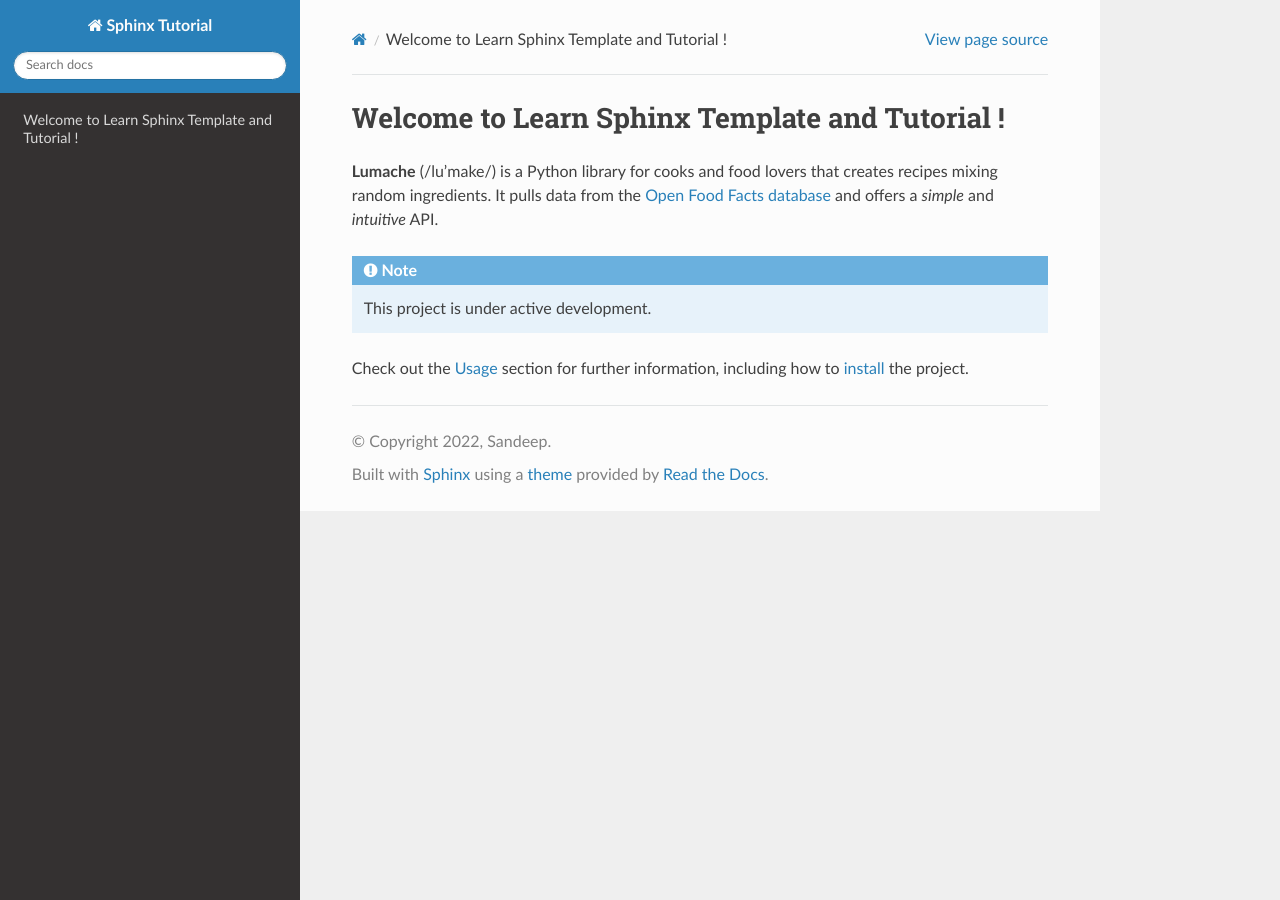
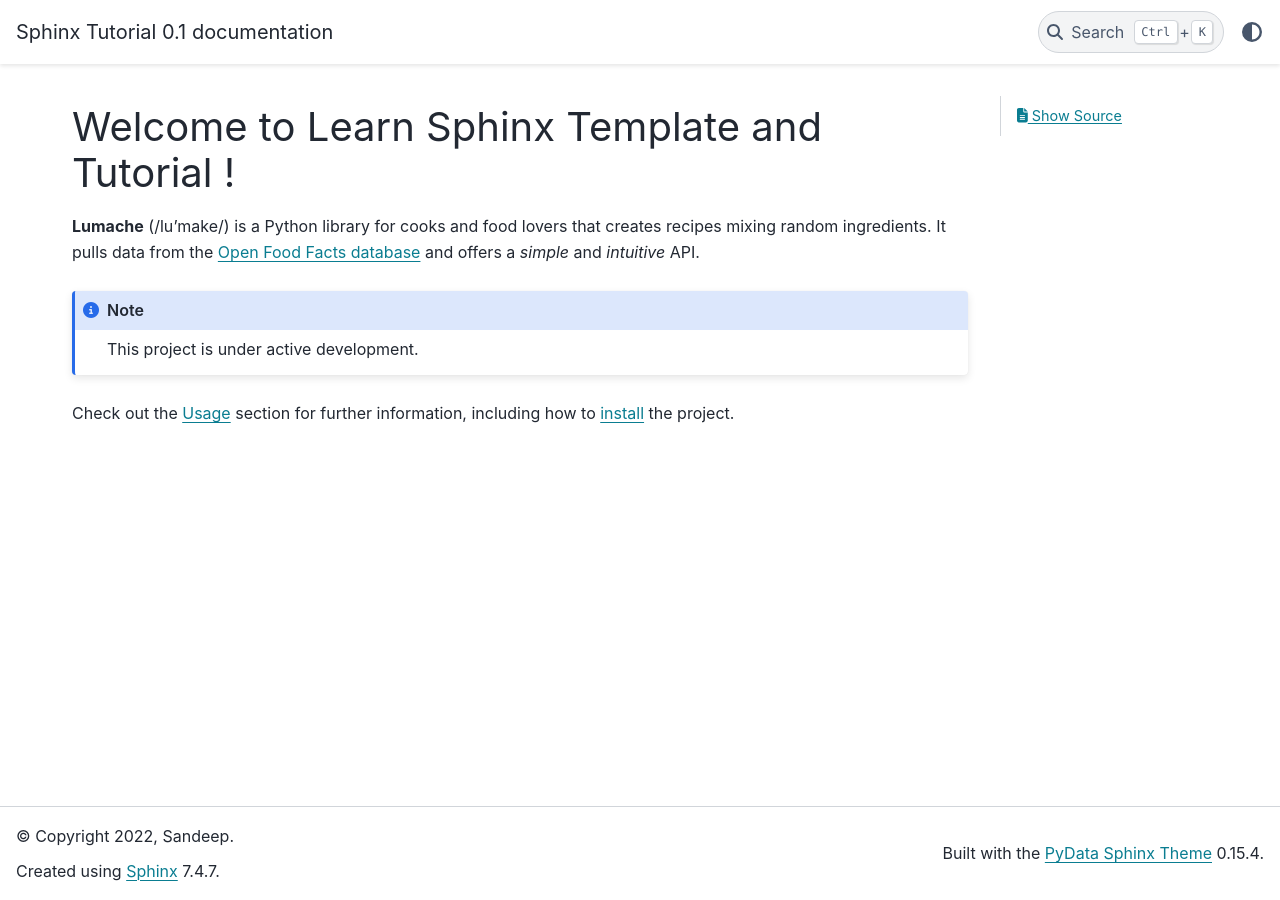
Before and after one commit to sandy1618/SpinxTutorial, a Sphinx documentation site: the page built from docs/source/index.rst, in a window 1280 px wide. Built offline with Sphinx 7.4.7 and the PyData theme 0.15.4, drawn with Linux system fonts in a browser that asks for light colours; pages that are not in the unit, such as notebooks, are missing from menus.

Commit message:
[Added] pydata theme basic layout

```diff
--- a/docs/source/conf.py
+++ b/docs/source/conf.py
@@ -47,7 +47,8 @@ exclude_patterns = []
 # a list of builtin themes.
 #
 # html_theme = 'alabaster'
-html_theme = 'sphinx_rtd_theme'
+# html_theme = 'sphinx_rtd_theme'
+html_theme = "pydata_sphinx_theme"
 # Add any paths that contain custom static files (such as style sheets) here,
 # relative to this directory. They are copied after the builtin static files,
 # so a file named "default.css" will overwrite the builtin "default.css".
--- a/docs/source/index.rst
+++ b/docs/source/index.rst
@@ -17,7 +17,7 @@ Check out the :doc:`usage` section for further information, including how to
 
 
 .. toctree::
-   :maxdepth: 2
+   :maxdepth: 1
    :caption: Contents:
 
 
--- a/readthedocs-environment.yml
+++ b/readthedocs-environment.yml
@@ -13,5 +13,6 @@ dependencies:
   - sphinx>=1.5.1
   - ipykernel
   - sphinx_rtd_theme
+  - pydata-sphinx-theme
   - pip:
     - nbsphinx
```
